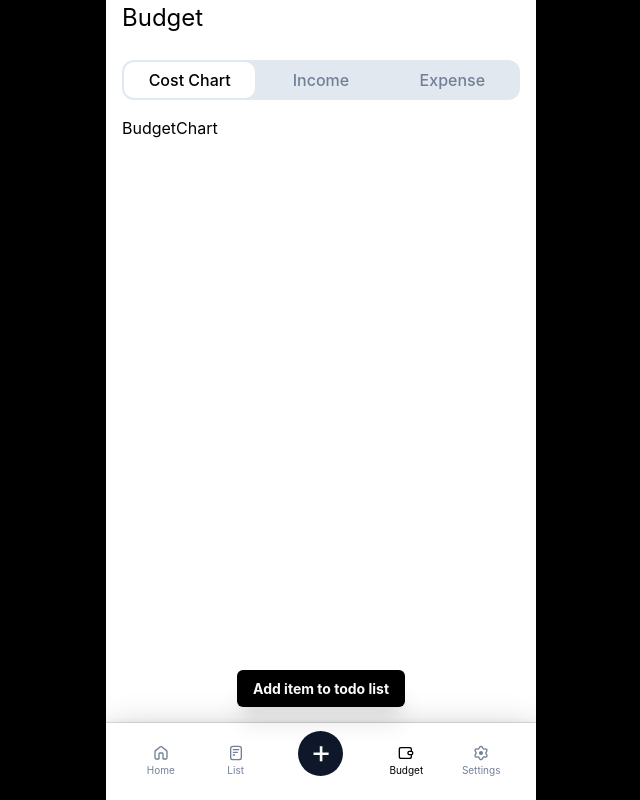
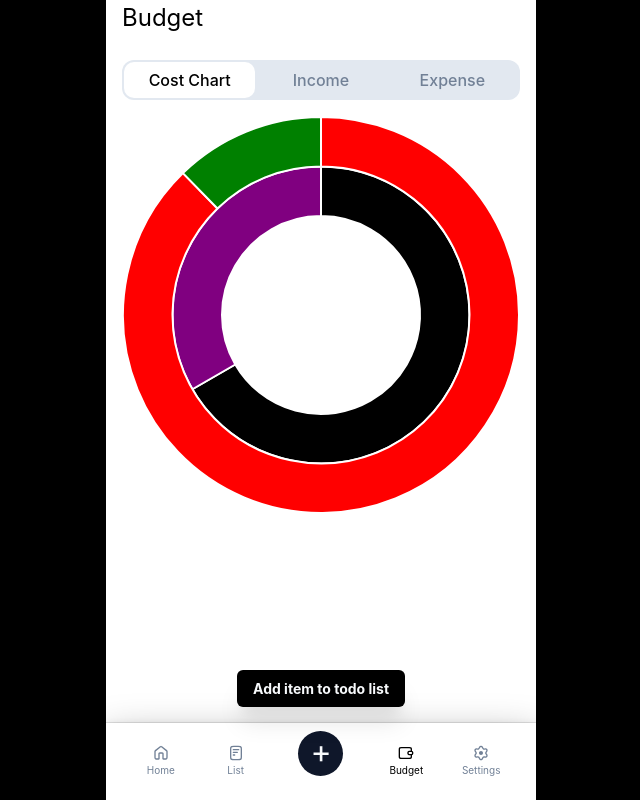
Before and after one commit to UlanTursunbek/partner-web, a React (Vite) app: page /budget in a window 1280 px wide. Shown: the whole page, without its empty margins (319-959 px from the left). Built offline with nearby package versions, Linux system fonts and the light colour scheme.

Commit message:
Render Doughnut chart for expenses

```diff
--- a/package.json
+++ b/package.json
@@ -16,8 +16,10 @@
     "@chakra-ui/react": "^2.8.2",
     "@emotion/react": "^11.11.4",
     "@emotion/styled": "^11.11.5",
+    "chart.js": "^4.4.2",
     "framer-motion": "^11.0.25",
     "react": "^18.2.0",
+    "react-chartjs-2": "^5.2.0",
     "react-dom": "^18.2.0",
     "react-router-dom": "^6.22.3"
   },
@@ -33,6 +35,7 @@
     "eslint-plugin-react-hooks": "^4.6.0",
     "eslint-plugin-react-refresh": "^0.4.6",
     "eslint-plugin-simple-import-sort": "^12.0.0",
+    "lodash": "^4.17.21",
     "prettier": "^3.2.5",
     "typescript": "^5.2.2",
     "vite": "^5.2.0"
--- a/src/pages/BudgetPage/index.tsx
+++ b/src/pages/BudgetPage/index.tsx
@@ -1,3 +1,5 @@
+import _ from 'lodash'
+
 import { BudgetChart } from '@/widgets'
 import {
   Tab,
@@ -8,6 +10,31 @@ import {
   Text,
   VStack,
 } from '@chakra-ui/react'
+
+const MOCK_EXPENSES = [
+  { category: 'Food', value: 1000, color: 'red' },
+  { category: 'Bar', value: 140, color: 'green' },
+  { category: 'Car', value: 1000, color: 'black' },
+  { category: 'Baby', value: 500, color: 'purple' },
+  { category: 'Cafe', value: 100, color: 'blue' },
+  { category: 'Food', value: 200, color: 'violet' },
+]
+
+const chunks = _.chunk(MOCK_EXPENSES, 2)
+
+const normalizedData = {
+  datasets: [
+    {
+      data: chunks[0].map((it) => it.value),
+      backgroundColor: chunks[0].map((it) => it.color),
+    },
+    {
+      data: chunks[1].map((it) => it.value),
+      backgroundColor: chunks[1].map((it) => it.color),
+    },
+  ],
+  labels: MOCK_EXPENSES.map((it) => it.category),
+}
 
 export const BudgetPage = () => {
   return (
@@ -24,7 +51,10 @@ export const BudgetPage = () => {
 
         <TabPanels>
           <TabPanel>
-            <BudgetChart />
+            <BudgetChart
+              data={normalizedData}
+              totalValue={_.sumBy(MOCK_EXPENSES, 'value')}
+            />
           </TabPanel>
           <TabPanel>
             <p>two!</p>
--- a/src/widgets/BudgetChart/Index.tsx
+++ b/src/widgets/BudgetChart/Index.tsx
@@ -1,3 +1,20 @@
-export const BudgetChart = () => {
-  return <div>BudgetChart</div>
+import { ArcElement, Chart as ChartJS, Tooltip } from 'chart.js'
+import { Doughnut } from 'react-chartjs-2'
+
+ChartJS.register(ArcElement, Tooltip)
+
+const options = {
+  responsive: true,
 }
+
+interface Props {
+  data: {
+    datasets: { data: number[]; backgroundColor: string[] }[]
+    labels: string[]
+  }
+  totalValue: number
+}
+
+export const BudgetChart = ({ data, totalValue }: Props) => {
+  return <Doughnut data={data} options={options} />
+}
```
Also changed, not shown: 1 other file (tests, documents, lock files or other folders).
